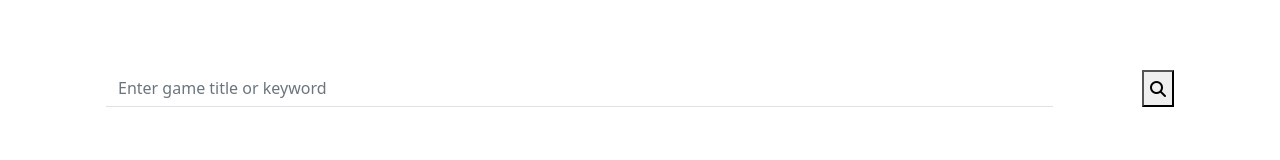
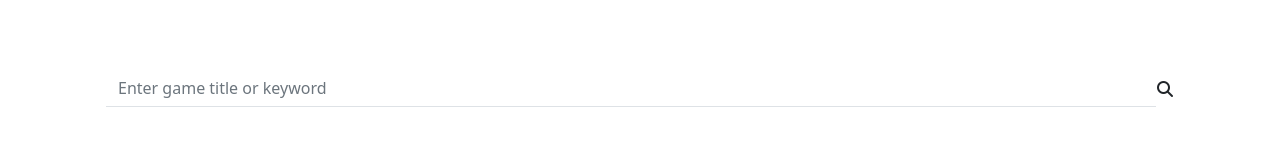
Before and after one commit to Jokong27/Project1-main, a plain HTML site: page search.html in a window 1280 px wide. Shown: the part 387-547 px from the top of the page. Drawn offline with nearby package versions, Linux system fonts and the light colour scheme; a script that the page names is missing.

Commit message:
modify a search icon

```diff
--- a/search.html
+++ b/search.html
@@ -79,9 +79,7 @@
                             <input class="form-control inputBg border-0 border-bottom rounded-0"
                                 type="search" placeholder="Enter game title or keyword" id="searchInput">
 
-                            <button type="button" class="btn col-1 p-0" onclick="searchBtn()"><img class="searchBtnSize"
-                                    src="images/search-icon.png" alt="" id="searchBtnSize"></button>
-                                    <button type="submit"><i class="fa fa-search"></i></button>
+                            <button type="submit" class="btn col-0 p-0" onclick="searchBtn()"><i class="fa fa-search" id="searchBtnSize"></i></button>
                         </div>
                         <div class="container">
                             <div class="row text-center pt-5" id="searchFieldInfo">
```
